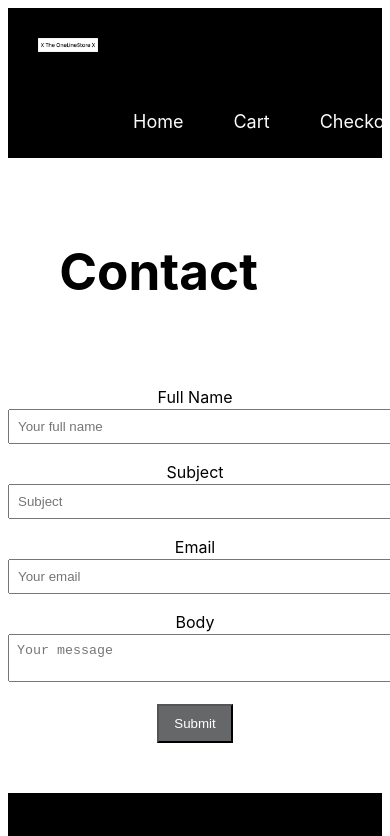
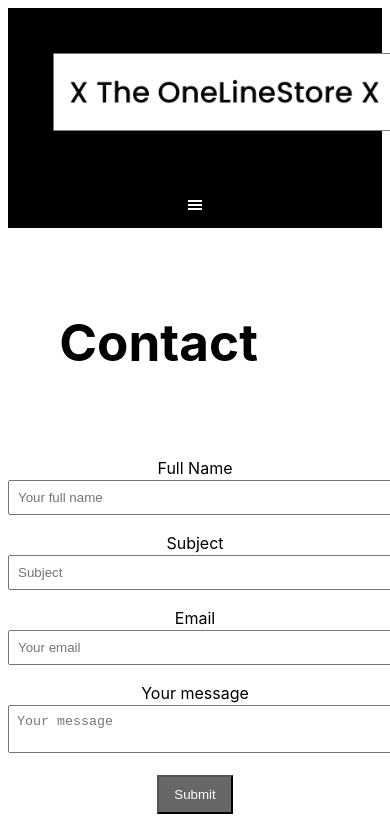
Before and after one commit to CamillaHorneland/online-shop, a React (Vite) app: page /contact in a window 390 px wide. Shown: the top 836 px of the page. Built offline with nearby package versions, Linux system fonts and the light colour scheme.

Commit message:
hamburger

```diff
--- a/package.json
+++ b/package.json
@@ -13,6 +13,7 @@
     "@tanstack/react-query": "^5.17.0",
     "react": "^18.2.0",
     "react-dom": "^18.2.0",
+    "react-icons": "^4.12.0",
     "react-router-dom": "^6.21.0",
     "styled-components": "^6.1.6"
   },
--- a/src/App.css
+++ b/src/App.css
@@ -29,7 +29,7 @@
   }
 
   a:hover {
-      color: #6a6a6c;
+      color: #e4e4e7;
   }
 
 }
--- a/src/components/contact/Contact.jsx
+++ b/src/components/contact/Contact.jsx
@@ -115,7 +115,7 @@
         />
 
         <label htmlFor="body" className={styles.formLabel}>
-          Body
+          Your message
         </label>
         <textarea
           name="body"
--- a/src/components/layout/nav/Nav.jsx
+++ b/src/components/layout/nav/Nav.jsx
@@ -1,30 +1,40 @@
+import React, { useState } from 'react';
 import { NavLink } from 'react-router-dom';
+import { GiHamburgerMenu } from "react-icons/gi";
 import styles from "./Nav.module.css";
 import logo from "../../../assets/Logo.png";
 
 const Nav = () => {
+  const [isMobileMenuOpen, setIsMobileMenuOpen] = useState(false);
+
   const handleLogoClick = () => {
     window.location.href = "/";
   };
 
+  const handleToggleMobileMenu = () => {
+    setIsMobileMenuOpen(!isMobileMenuOpen);
+  };
+
   return (
-    <nav className={styles.nav}>
+    <nav className={`${styles.nav} ${isMobileMenuOpen ? styles.mobileMenuOpen : ''}`}>
       <div className={styles.logo} onClick={handleLogoClick}>
         <img src={logo} alt="Logo" />
       </div>
-      <ul>
+      <GiHamburgerMenu className={styles.hamburgerIcon} onClick={handleToggleMobileMenu} />
+      <ul className={`${styles.navList} ${isMobileMenuOpen ? styles.show : ''}`}>
+
         <li>
-          <NavLink to="/" className="active">
+          <NavLink to="/" className="active" onClick={() => setIsMobileMenuOpen(false)}>
             Home
           </NavLink>
         </li>
         <li>
-          <NavLink to="/cart" className="active">
+          <NavLink to="/cart" className="active" onClick={() => setIsMobileMenuOpen(false)}>
             Cart
           </NavLink>
         </li>
         <li>
-          <NavLink to="/checkout" className="active">
+          <NavLink to="/checkout" className="active" onClick={() => setIsMobileMenuOpen(false)}>
             Checkout
           </NavLink>
         </li>
--- a/src/components/layout/nav/Nav.module.css
+++ b/src/components/layout/nav/Nav.module.css
@@ -26,3 +26,40 @@
     cursor: pointer;
     font-size: large;
 }
+
+@media (max-width: 768px) {
+    .nav {
+        flex-direction: column;
+        align-items: center;
+        height: auto;
+    }
+
+    .logo {
+        margin: 15px;
+    }
+
+    .hamburgerIcon {
+        display: block;
+        cursor: pointer;
+        margin: 15px;
+        color: white;
+    }
+
+    .navList {
+        display: none;
+        flex-direction: column;
+        align-items: center;
+        list-style-type: none;
+        margin: 0;
+        padding: 0;
+    }
+
+    .navList.show {
+            display: flex;
+        }
+
+    .navList li {
+        margin: 15px;
+    }
+
+}
--- a/src/index.css
+++ b/src/index.css
@@ -7,10 +7,6 @@
   -webkit-font-smoothing: antialiased;
   -moz-osx-font-smoothing: grayscale;
 }
-
-/* a:hover {
-  color: #cacacb;
-}  */
 
 h1 {
   font-size: 3.2em;
```
Also changed, not shown: 1 other file (tests, documents, lock files or other folders).
